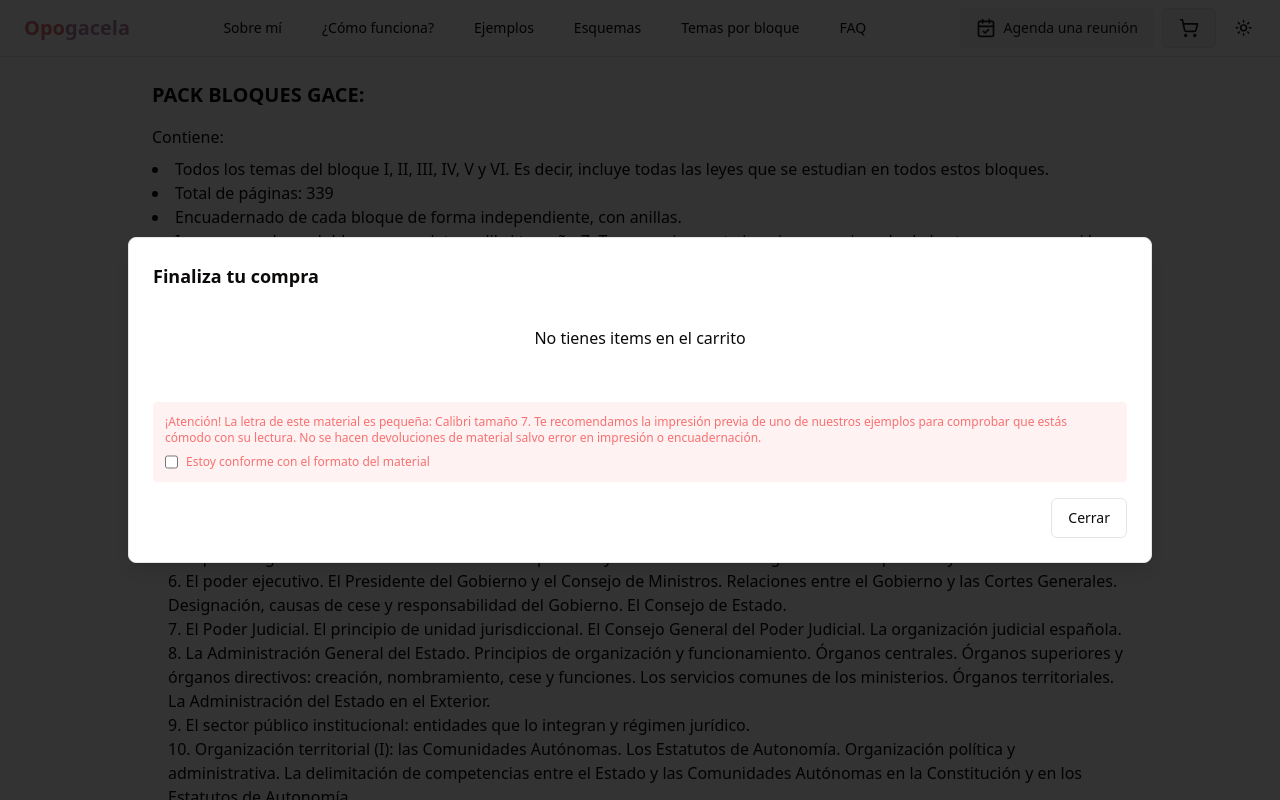
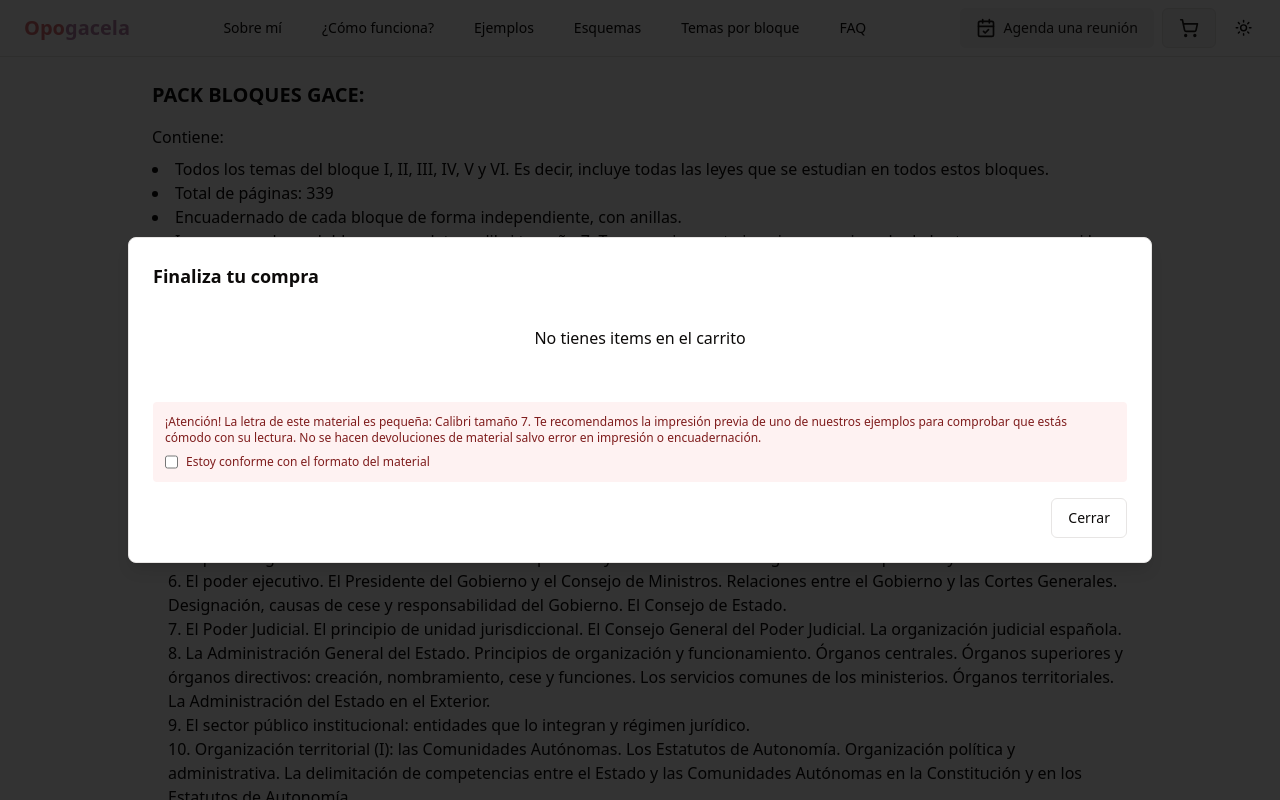
Before and after one commit to borjamrd/opogacela-shadcn, a Next.js app: page /temas in a window 1280 px wide. Both pictures are taken after a click on the button 1188 px from the left and 28 px from the top of the page. Shown: the top 800 px of the page. Built offline with nearby package versions, Linux system fonts and the light colour scheme.

Commit message:
styles: red font applied

```diff
--- a/src/components/Cart.tsx
+++ b/src/components/Cart.tsx
@@ -93,7 +93,7 @@ export default function Cart() {
           </div>
 
         </AlertDialogHeader>
-        <div className="rounded bg-red-50 text-red-400 text-xs font-thin p-3 flex flex-col gap-2">
+        <div className="rounded bg-red-50 text-red-900 text-xs p-3 flex flex-col gap-2">
           <span>¡Atención! La letra de este material es pequeña: Calibri tamaño 7. Te recomendamos la impresión previa de uno de nuestros ejemplos para comprobar que estás cómodo con su lectura. No se hacen devoluciones de material salvo error en impresión o encuadernación.
           </span>
           <div className="flex gap-2">
```
